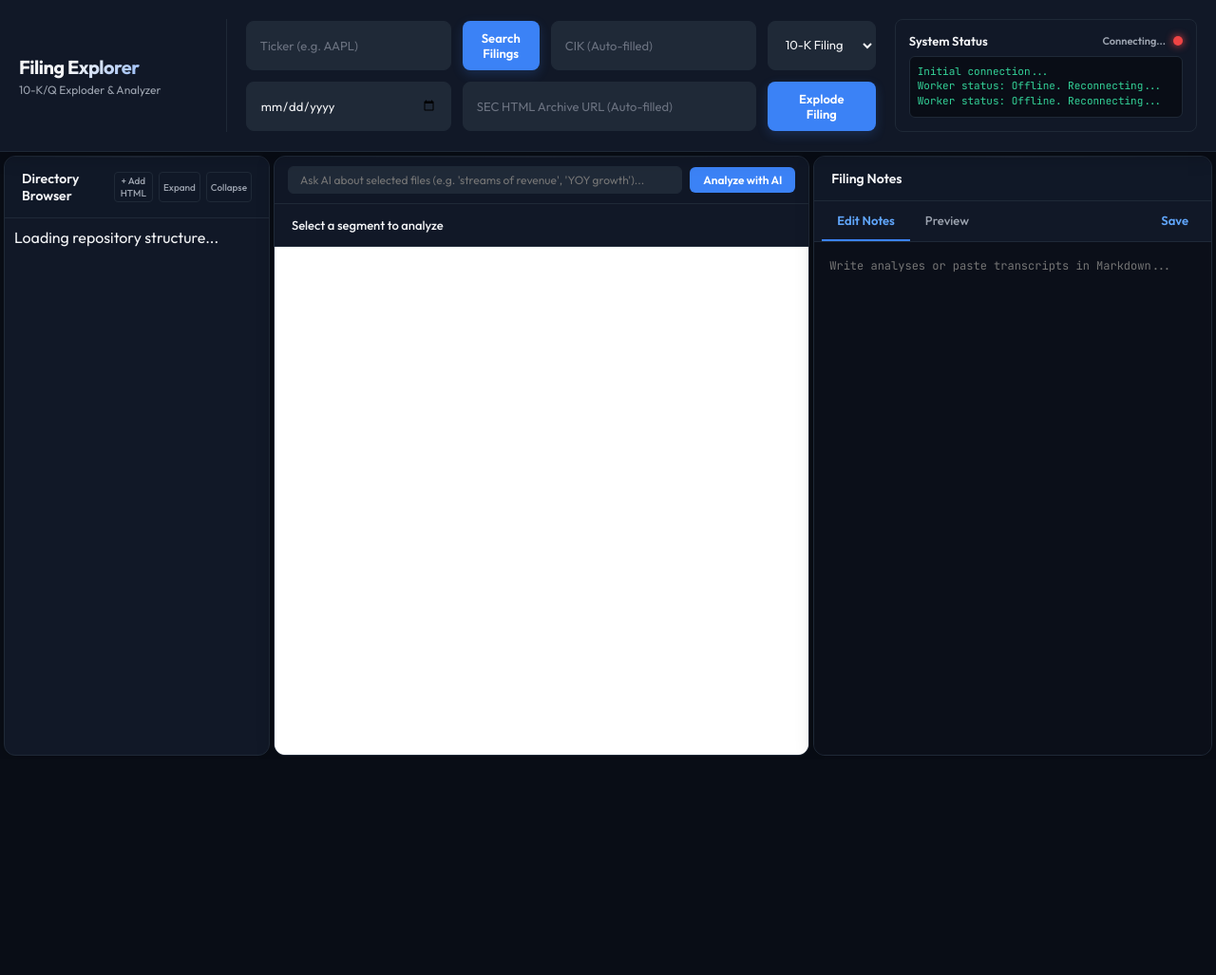
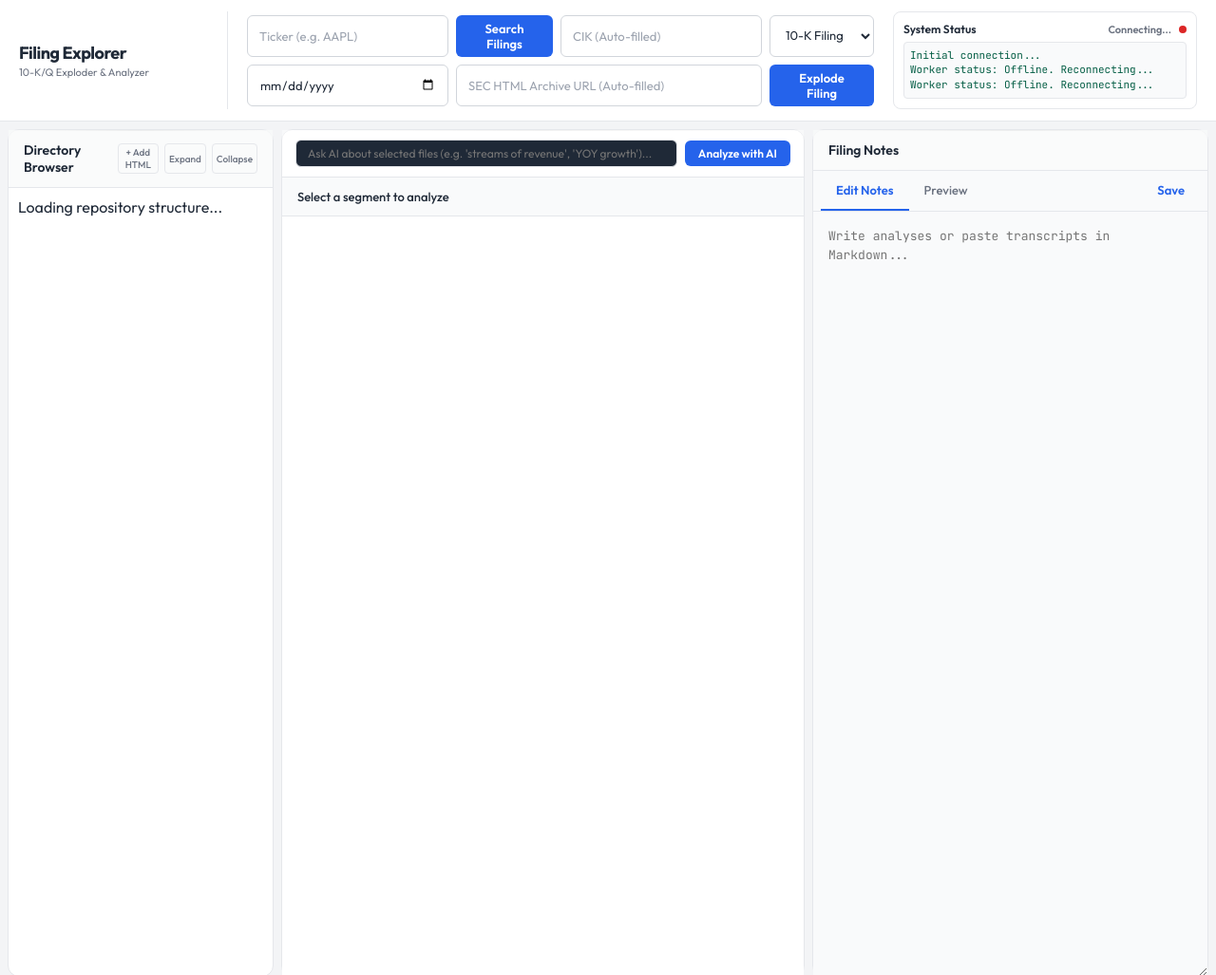
Before and after one commit to anng-phtk/finalysis-api, a website: page apps/api/data-explorer/index.html in a window 1280 px wide. Shown: the top 1027 px of the page at 95% size. Before the commit the page ends 800 px from the top, so only its background shows below. Drawn offline with nearby package versions, Linux system fonts and the light colour scheme.

Commit message:
change the 10K reader to become more legible and readable

```diff
--- a/apps/api/data-explorer/index.html
+++ b/apps/api/data-explorer/index.html
@@ -11,18 +11,18 @@
     <script src="https://cdn.jsdelivr.net/npm/marked/marked.min.js"></script>
     <style>
         :root {
-            --bg: #090d16;
-            --panel: #111827;
-            --border: #1f2937;
-            --primary: #3b82f6;
-            --primary-hover: #60a5fa;
-            --primary-light: rgba(59, 130, 246, 0.1);
-            --text: #f3f4f6;
-            --text-muted: #9ca3af;
-            --success: #10b981;
-            --error: #ef4444;
-            --accent: #8b5cf6;
-            --card-glow: rgba(59, 130, 246, 0.03);
+            --bg: #f3f4f6;
+            --panel: #ffffff;
+            --border: #e5e7eb;
+            --primary: #2563eb;
+            --primary-hover: #1d4ed8;
+            --primary-light: rgba(37, 99, 235, 0.05);
+            --text: #1f2937;
+            --text-muted: #6b7280;
+            --success: #059669;
+            --error: #dc2626;
+            --accent: #7c3aed;
+            --card-glow: rgba(37, 99, 235, 0.02);
         }
 
         * {
@@ -36,22 +36,20 @@
         body {
             background: var(--bg);
             color: var(--text);
-            height: 100vh;
+            min-height: 100vh;
             display: flex;
             flex-direction: column;
-            overflow: hidden;
+            overflow: visible;
         }
 
         /* Top Bar styling */
         .top-bar {
             display: flex;
             gap: 20px;
-            padding: 20px;
+            padding: 12px 20px;
             background: var(--panel);
             border-bottom: 1px solid var(--border);
-            height: 160px;
             flex-shrink: 0;
-            box-shadow: 0 4px 20px rgba(0, 0, 0, 0.2);
             z-index: 10;
         }
 
@@ -65,34 +63,32 @@
         }
 
         .title-section h1 {
-            font-size: 20px;
+            font-size: 18px;
             font-weight: 700;
-            background: linear-gradient(135deg, var(--text) 30%, var(--primary) 100%);
-            -webkit-background-clip: text;
-            -webkit-text-fill-color: transparent;
+            color: var(--text);
             letter-spacing: -0.5px;
         }
 
         .title-section p {
-            font-size: 12px;
+            font-size: 11px;
             color: var(--text-muted);
-            margin-top: 4px;
+            margin-top: 2px;
         }
 
         .form-section {
             flex: 1;
             display: grid;
             grid-template-columns: repeat(4, 1fr);
-            gap: 12px;
+            gap: 8px;
             align-content: center;
         }
 
         .form-section input, .form-section select {
-            background: #1f2937;
-            border: 1px solid var(--border);
+            background: #ffffff;
+            border: 1px solid #d1d5db;
             color: var(--text);
-            padding: 10px 14px;
-            border-radius: 8px;
+            padding: 6px 12px;
+            border-radius: 6px;
             font-size: 13px;
             outline: none;
             transition: all 0.2s ease;
@@ -104,37 +100,35 @@
         }
 
         .form-section input[type="text"]::placeholder {
-            color: #6b7280;
+            color: #9ca3af;
         }
 
         .form-section button {
             background: var(--primary);
             color: white;
             border: none;
-            padding: 10px 20px;
-            border-radius: 8px;
+            padding: 6px 16px;
+            border-radius: 6px;
             cursor: pointer;
             font-weight: 600;
             font-size: 13px;
             transition: all 0.2s ease;
-            box-shadow: 0 4px 12px rgba(59, 130, 246, 0.2);
         }
 
         .form-section button:hover {
             background: var(--primary-hover);
-            transform: translateY(-1px);
         }
 
         .status-section {
             width: 320px;
-            background: #111827;
+            background: #ffffff;
             border-radius: 8px;
-            padding: 14px;
+            padding: 10px;
             border: 1px solid var(--border);
             display: flex;
             flex-direction: column;
-            gap: 8px;
-            font-size: 13px;
+            gap: 6px;
+            font-size: 12px;
         }
 
         .status-header {
@@ -152,17 +146,15 @@
         }
 
         .status-dot {
-            width: 10px;
-            height: 10px;
+            width: 8px;
+            height: 8px;
             background: var(--error);
             border-radius: 50%;
             transition: background 0.3s ease;
-            box-shadow: 0 0 8px var(--error);
         }
 
         .status-dot.connected {
             background: var(--success);
-            box-shadow: 0 0 8px var(--success);
         }
 
         #queue-stats {
@@ -173,24 +165,25 @@
         .status-log {
             flex: 1;
             overflow-y: auto;
-            background: #090d16;
-            color: #34d399;
-            padding: 8px;
-            border-radius: 6px;
+            background: #f9fafb;
+            color: #065f46;
+            padding: 6px;
+            border-radius: 4px;
             font-family: 'JetBrains Mono', monospace;
             font-size: 11px;
             border: 1px solid var(--border);
             line-height: 1.4;
+            max-height: 80px;
         }
 
         /* Bottom Section / Main Layout */
         .main-content {
-            flex: 1;
             display: grid;
             grid-template-columns: 280px 1fr 33%;
-            gap: 4px;
-            padding: 4px;
-            overflow: hidden;
+            gap: 8px;
+            padding: 8px;
+            height: auto;
+            overflow: visible;
         }
 
         .panel {
@@ -199,8 +192,9 @@
             border-radius: 12px;
             display: flex;
             flex-direction: column;
-            overflow: hidden;
-            box-shadow: 0 4px 20px rgba(0, 0, 0, 0.15);
+            overflow: visible;
+            height: auto;
+            min-height: 600px;
             position: relative;
         }
 
@@ -208,14 +202,14 @@
             content: '';
             position: absolute;
             top: 0; left: 0; right: 0; height: 1px;
-            background: linear-gradient(90deg, transparent, rgba(255, 255, 255, 0.05), transparent);
+            background: linear-gradient(90deg, transparent, rgba(0, 0, 0, 0.05), transparent);
         }
 
         .panel-header {
-            padding: 14px 18px;
+            padding: 12px 16px;
             font-weight: 600;
             border-bottom: 1px solid var(--border);
-            background: rgba(17, 24, 39, 0.8);
+            background: rgba(249, 250, 251, 0.8);
             font-size: 14px;
             display: flex;
             justify-content: space-between;
@@ -224,9 +218,9 @@
         }
 
         .panel-body {
-            flex: 1;
-            overflow-y: auto;
+            overflow: visible;
             padding: 14px;
+            height: auto;
         }
 
         .panel-header button:hover {
@@ -338,7 +332,8 @@
         /* Viewer frame wrapper */
         .viewer-frame {
             width: 100%;
-            height: 100%;
+            height: 800px;
+            min-height: 800px;
             border: none;
             background: #fff;
             border-radius: 0 0 12px 12px;
@@ -349,12 +344,13 @@
             display: flex;
             flex-direction: column;
             height: 100%;
+            min-height: 800px;
         }
 
         .notes-tabs {
             display: flex;
             border-bottom: 1px solid var(--border);
-            background: rgba(17, 24, 39, 0.6);
+            background: #f9fafb;
             padding: 0 8px;
         }
 
@@ -374,32 +370,34 @@
 
         .notes-tab.active {
             border-bottom-color: var(--primary);
-            color: var(--primary-hover);
+            color: var(--primary);
             font-weight: 600;
         }
 
         .notes-textarea {
             flex: 1;
-            background: #0b0f19;
+            background: #f9fafb;
             color: var(--text);
             border: none;
-            resize: none;
+            resize: vertical;
             padding: 16px;
             font-family: 'JetBrains Mono', monospace;
-            font-size: 12px;
+            font-size: 13px;
             outline: none;
             line-height: 1.5;
+            min-height: 700px;
         }
 
         .notes-preview {
             flex: 1;
             padding: 18px;
-            font-size: 13px;
+            font-size: 14px;
             line-height: 1.6;
-            overflow-y: auto;
+            overflow-y: visible;
             display: none;
-            background: #111827;
+            background: #ffffff;
             color: var(--text);
+            min-height: 700px;
         }
 
         .notes-preview h1, .notes-preview h2, .notes-preview h3 {
@@ -617,12 +615,12 @@
         <!-- Col 2: HTML Content Viewer & Editor -->
         <div class="panel">
             <!-- AI summarization query bar -->
-            <div style="display: flex; gap: 8px; padding: 10px 14px; border-bottom: 1px solid var(--border); background: rgba(17,24,39,0.4); align-items: center; flex-shrink: 0;">
+            <div style="display: flex; gap: 8px; padding: 10px 14px; border-bottom: 1px solid var(--border); background: rgba(255, 255, 255, 0.4); align-items: center; flex-shrink: 0;">
                 <input type="text" id="ai-query-input" placeholder="Ask AI about selected files (e.g. 'streams of revenue', 'YOY growth')..." style="flex:1; background:#1f2937; border:1px solid var(--border); padding:6px 12px; border-radius:6px; font-size:12px; color:var(--text); outline:none;">
                 <button onclick="analyzeSelectedAttachments()" id="btn-ai-analyze" style="background:var(--primary); color:white; border:none; padding:6px 14px; border-radius:6px; font-size:12px; cursor:pointer; font-weight:600; transition:0.2s;">Analyze with AI</button>
             </div>
 
-            <div class="panel-header" style="background: rgba(17, 24, 39, 0.6); flex-shrink: 0;">
+            <div class="panel-header" style="background: #f9fafb; flex-shrink: 0;">
                 <span id="viewer-title" style="font-size:13px; font-weight:500;">Select a segment to analyze</span>
                 <div id="viewer-actions" style="display: none; gap: 8px;">
                     <button onclick="switchViewerTab('read')" id="v-tab-read" class="notes-tab active" style="background:none; border:none; color:inherit; padding:4px 8px; font-size:11px; cursor:pointer;">Reader View</button>
@@ -631,9 +629,9 @@
                 </div>
             </div>
 
-            <div class="panel-body" style="padding: 0; background: #fff; display:flex; flex-direction:column; position:relative;">
+            <div class="panel-body" style="padding: 0; background: #fff; display:flex; flex-direction:column; position:relative; overflow:visible;">
                 <iframe id="html-viewer" class="viewer-frame" src="about:blank"></iframe>
-                <textarea id="html-editor" style="display:none; width:100%; height:100%; border:none; background:#0b0f19; color:var(--text); padding:16px; font-family:'JetBrains Mono', monospace; font-size:12px; outline:none; resize:none; line-height:1.5;"></textarea>
+                <textarea id="html-editor" style="display:none; width:100%; height:800px; min-height:800px; border:none; background:#ffffff; color:#1f2937; padding:16px; font-family:'JetBrains Mono', monospace; font-size:12px; outline:none; resize:vertical; line-height:1.5; border-top:1px solid var(--border);"></textarea>
             </div>
         </div>
 
@@ -645,7 +643,7 @@
                     <div class="notes-tab active" id="tab-edit" onclick="switchTab('edit')">Edit Notes</div>
                     <div class="notes-tab" id="tab-preview" onclick="switchTab('preview')">Preview</div>
                     <div style="flex:1"></div>
-                    <div class="notes-tab" onclick="saveNotes(event)" style="color:var(--primary-hover); font-weight: 600;">Save</div>
+                    <div class="notes-tab" onclick="saveNotes(event)" style="color:var(--primary); font-weight: 600;">Save</div>
                 </div>
                 <textarea class="notes-textarea" id="notes-editor" placeholder="Write analyses or paste transcripts in Markdown..."></textarea>
                 <div class="notes-preview" id="notes-preview"></div>
@@ -1187,6 +1185,23 @@
     // Live render preview on typing
     document.getElementById('notes-editor').addEventListener('input', updatePreview);
 
+    // Auto-resize the document viewer iframe to its contents
+    document.getElementById('html-viewer').addEventListener('load', function() {
+        const iframe = this;
+        try {
+            const doc = iframe.contentDocument || iframe.contentWindow.document;
+            if (doc && doc.body) {
+                doc.body.style.overflow = 'hidden';
+                doc.documentElement.style.overflow = 'hidden';
+                const height = doc.documentElement.scrollHeight || doc.body.scrollHeight;
+                iframe.style.height = (height + 40) + 'px';
+            }
+        } catch (e) {
+            console.warn("Could not auto-resize iframe:", e);
+            iframe.style.height = '1000px';
+        }
+    });
+
     // Bootstrap
     connectWS();
 </script>
```
